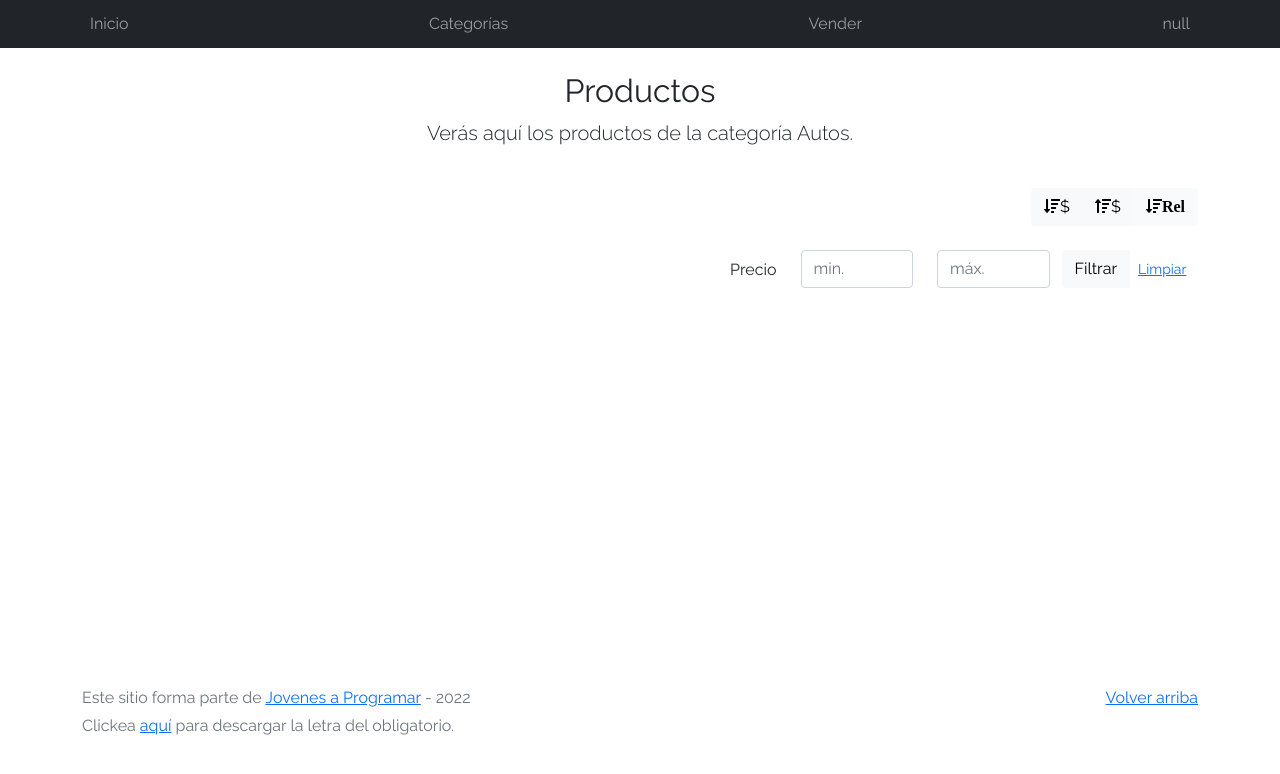
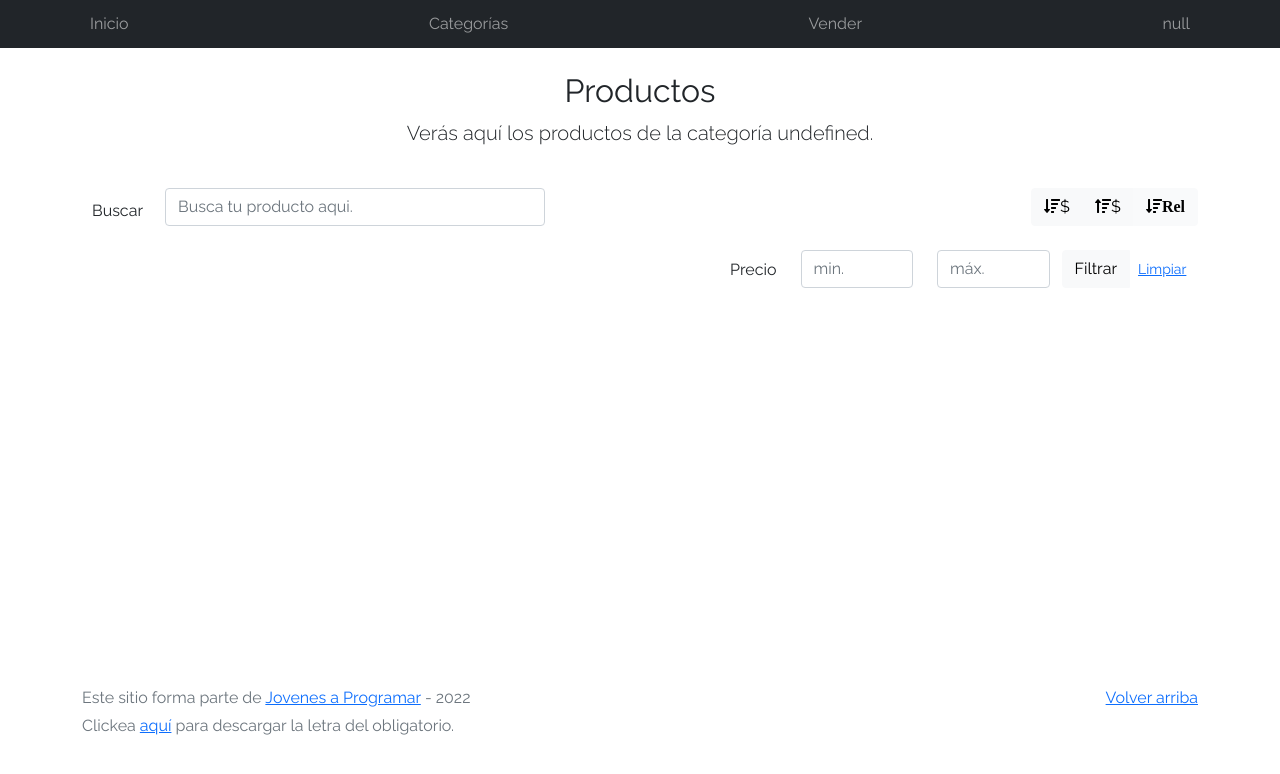
Before and after one commit to DiegoSosa9/eCommerce1, a plain HTML site: page products.html in a window 1280 px wide. Drawn offline with Linux system fonts and the light colour scheme; no server answers.

Commit message:
segunda entrega

```diff
--- a/js/products.js
+++ b/js/products.js
@@ -9,6 +9,16 @@ async function getData(){
         const respuesta = await fetch(jsonProduct);
         let info = await respuesta.json();
         return info.products;
+    } catch (error) {
+        console.log(error);
+    }
+
+}
+async function getNameCat(){
+    try {
+        const respuesta = await fetch(jsonProduct);
+        let info = await respuesta.json();
+        return info.catName;
     } catch (error) {
         console.log(error);
     }
@@ -138,5 +148,15 @@ document.addEventListener('DOMContentLoaded', async function(){
         showProductsList(arrayOriginal);
     });
 
+    document.getElementById("searchProduct").addEventListener('keyup', function(){
+        const valor = document.getElementById("searchProduct").value;
+        const busqueda = arrayOriginal.filter (element => {
+            return element.name.toLowerCase().indexOf(valor.toLowerCase()) > -1;
+        })
+        showProductsList(busqueda);
+    })
+
+    const spanCat = document.getElementById('categoryName');
+    spanCat.innerHTML = await getNameCat();
 
 })
--- a/products.html
+++ b/products.html
@@ -38,10 +38,16 @@
       <div class="row">
     <div class="text-center p-4">
       <h2>Productos</h2>
-      <p class="lead">Verás aquí los productos de la categoría Autos.</p>
+      <p class="lead">Verás aquí los productos de la categoría <span id="categoryName"></span>.</p>
     </div>
   </div>
   <div class="row">
+    <div class="col-1 d-flex justify-content-center align-items-center">
+      <p>Buscar </p>
+    </div>
+    <div class="col-4 p-0">
+      <input class="form-control" type="search" placeholder="Busca tu producto aqui." id="searchProduct">
+    </div>
     <div class="col text-end">
       <div class="btn-group btn-group-toggle mb-4" data-bs-toggle="buttons">
         <input type="radio" class="btn-check" name="options" id="sortAsc">
```
